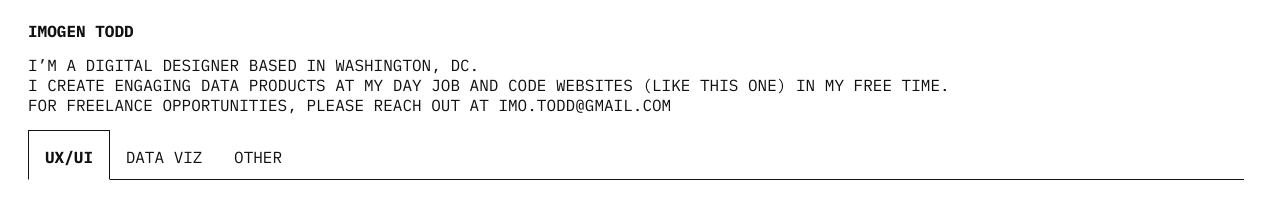
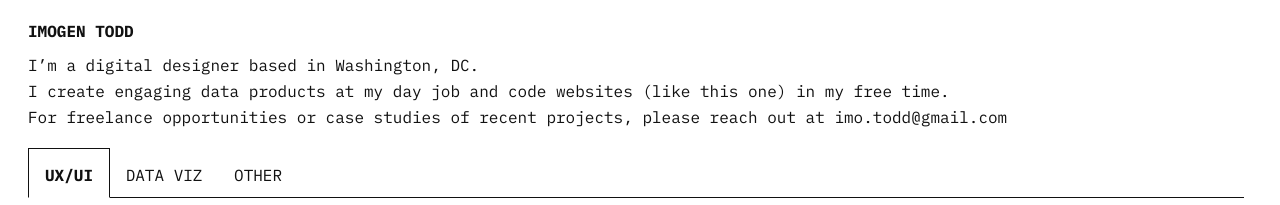
Before and after one commit to imo-jpg/imo-jpg.github.io, a plain HTML site: page index.html in a window 1280 px wide. Shown: the top 205 px of the page. Drawn offline with Linux system fonts and the light colour scheme.

Commit message:
changes intro text

```diff
--- a/css/style.css
+++ b/css/style.css
@@ -17,6 +17,11 @@ body {
     color: #111111;
     /* margin: 24px; */
     text-transform: uppercase;
+}
+
+.title > p {
+    padding-bottom: 6px;
+    text-transform: none;
 }
 
 h2, h3, h4, h5 {
--- a/index.html
+++ b/index.html
@@ -17,7 +17,7 @@
                 </h2>
                 <p>I’m a digital designer based in Washington, DC.</p>
                 <p>I create engaging data products at my day job and code websites (like this one) in my free time.</p>
-                <p>For freelance opportunities, please reach out at imo.todd@gmail.com</p>
+                <p>For freelance opportunities or case studies of recent projects, please reach out at imo.todd@gmail.com</p>
             </div>
         </div>
 
```
Also changed, not shown: dataviz.html (+1 -1 lines), editorial.html (+1 -1 lines).
